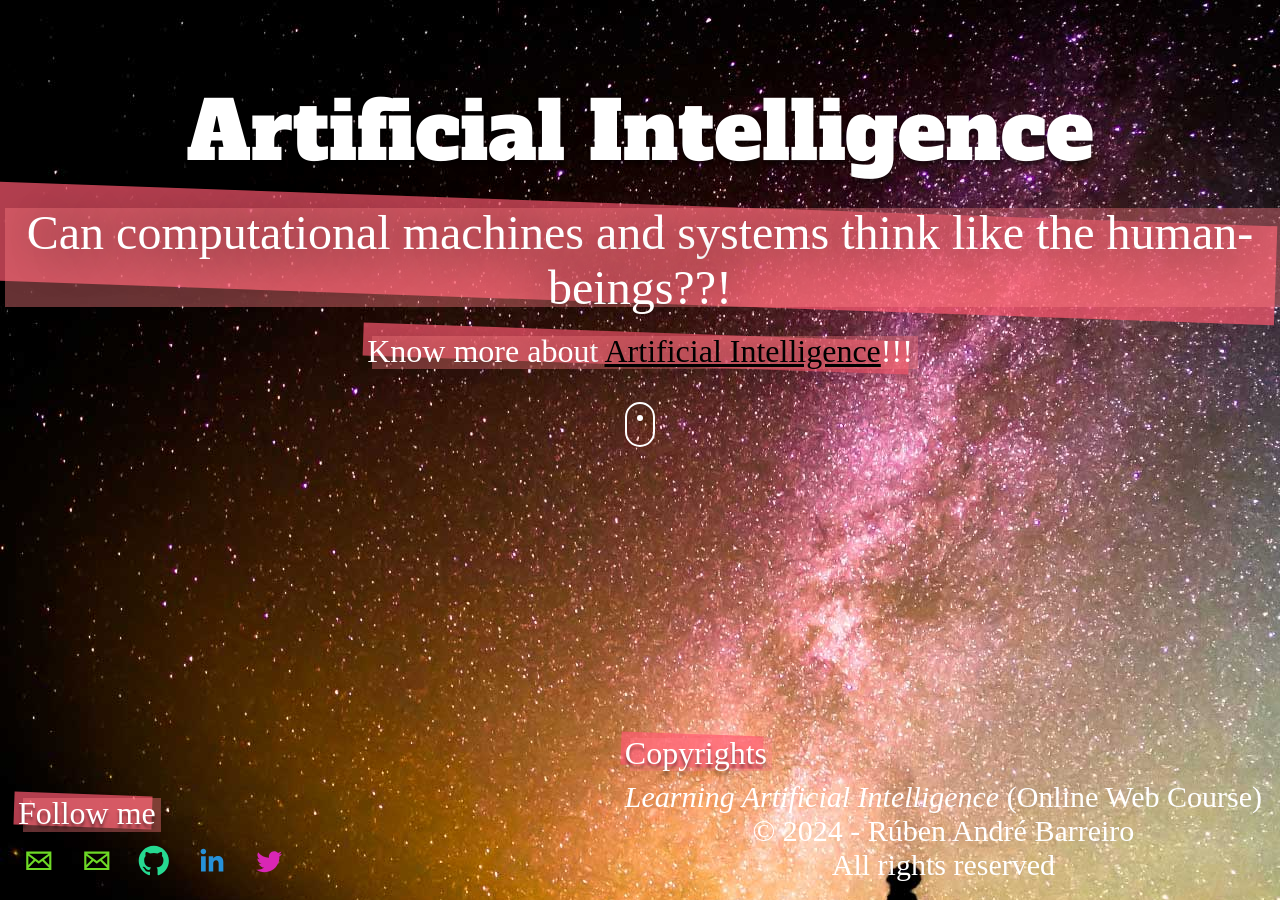
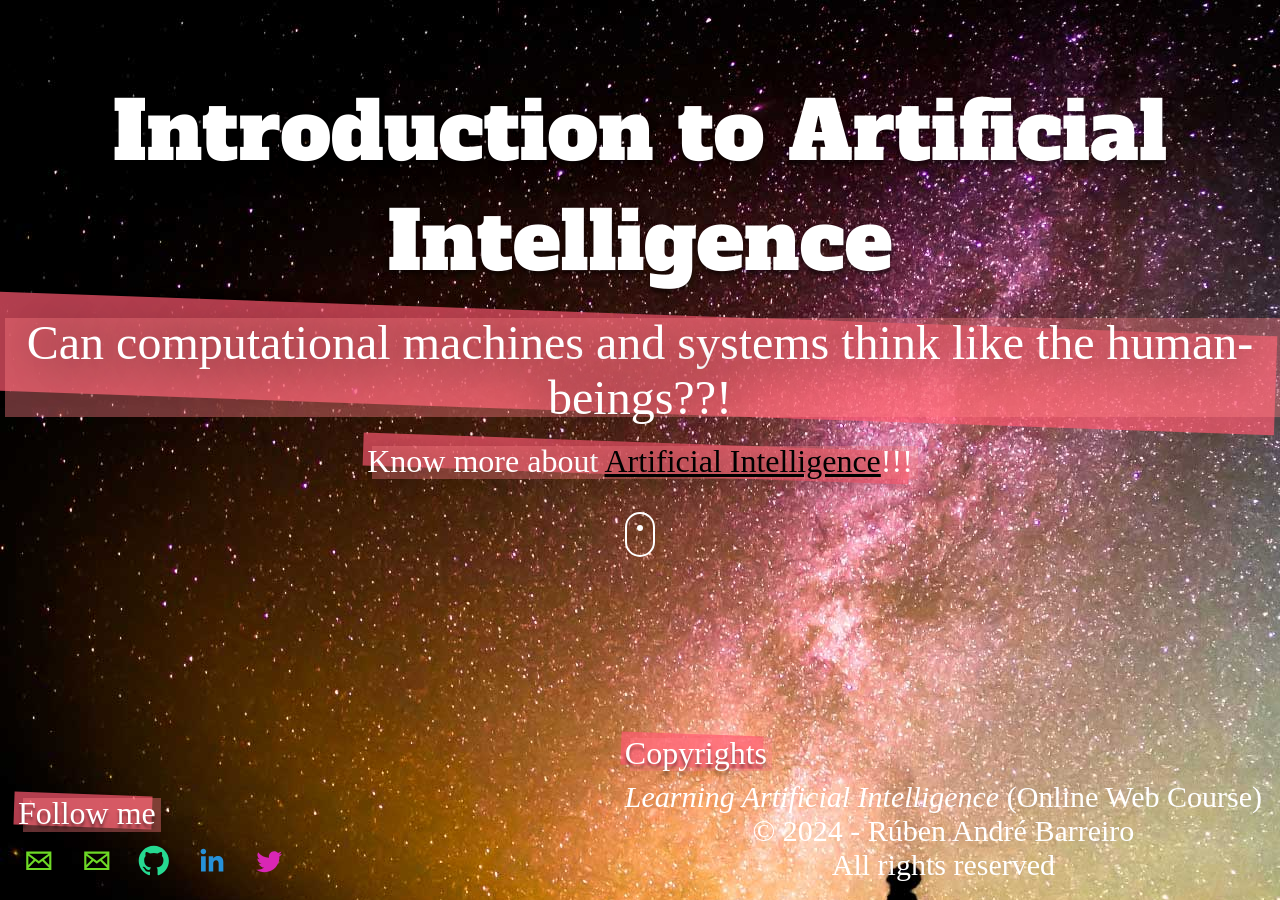
Before and after one commit to learning-artificial-intelligence/learning-artificial-intelligence.github.io, a Jekyll site: the page built from index.html, in a window 1280 px wide. Built offline with Jekyll 4.4.1, drawn with Linux system fonts in a browser that asks for light colours; nearby versions of some CDN libraries; some web fonts are replaced; some of the changed text lies outside the part shown.

Commit message:
More modules' titles added
More modules' titles added

```diff
--- a/assets/css/custom/index.css
+++ b/assets/css/custom/index.css
@@ -2,7 +2,7 @@
 
   /* Defining each sectino background and styles
   * --------------------------------------- */
-  #section-0-artificial-intelligence{
+  #section-0-introduction-artificial-intelligence{
     background-image: url(/assets/img/big/universe1.jpg);
     padding: 6% 0 0 0;
   }
@@ -35,7 +35,7 @@
 
       /* Defining each section background and styles on portrait orientation
       * --------------------------------------- */
-      #section-0-artificial-intelligence{
+      #section-0-introduction-artificial-intelligence{
         background-image: url(/assets/img/tablet/universe1.jpg);
         padding: 6% 0 0 0;
       }
--- a/index.html
+++ b/index.html
@@ -32,8 +32,8 @@
 </div>
 
 <div id="fullpage">
-	<div data-anchor="0-section-artificial-intelligence" class="section" id="section-0-artificial-intelligence">
-		<h1 class="heavy">Artificial Intelligence</h1>
+	<div data-anchor="0-section-introduction-artificial-intelligence" class="section" id="section-0-introduction-artificial-intelligence">
+		<h1 class="heavy">Introduction to Artificial Intelligence</h1>
 		<br /><h2 class="large-blur">
 			<span class="highlight-container"><span class="highlight">
 				Can computational machines and systems think like the human-beings??!
@@ -61,7 +61,7 @@
 	</div>
 
 	<div data-anchor="1section" class="section" id="section1">
-			<h1 class="heavy">Start-up it <br />whit a <span class="pink">Rocket!</span></h1>
+			<h1 class="heavy">Reasoners</h1>
 			<br /><h2 class="large-blur">
 				<span class="highlight-container"><span class="highlight">
 					Don't be afraid and start your jurney.
@@ -84,7 +84,7 @@
 	</div>
 
 	<div data-anchor="2section" class="section" id="section2">
-			<h1 class="heavy">Look back and <br />goodbye <span class="pink">your weaknesses!</span></h1>
+			<h1 class="heavy">(Classical) Machine Learning</span></h1>
 			<br /><h2 class="large-blur">
 				<span class="highlight-container"><span class="highlight">
 					Farewell to all that restrained your dream.
@@ -108,7 +108,7 @@
 	</div>
 
 	<div data-anchor="3section" class="section" id="section3">
-		<h1 class="heavy">Take a trip <br />around <span class="pink">the Moon</span></h1>
+		<h1 class="heavy">Quantum Machine Learning</h1>
 		<br /><h2>
 			<span class="highlight-container"><span class="highlight">
 				You will not want to stop here, right?
```
Also changed, not shown: other parts of index.html (+1 -1 lines).
